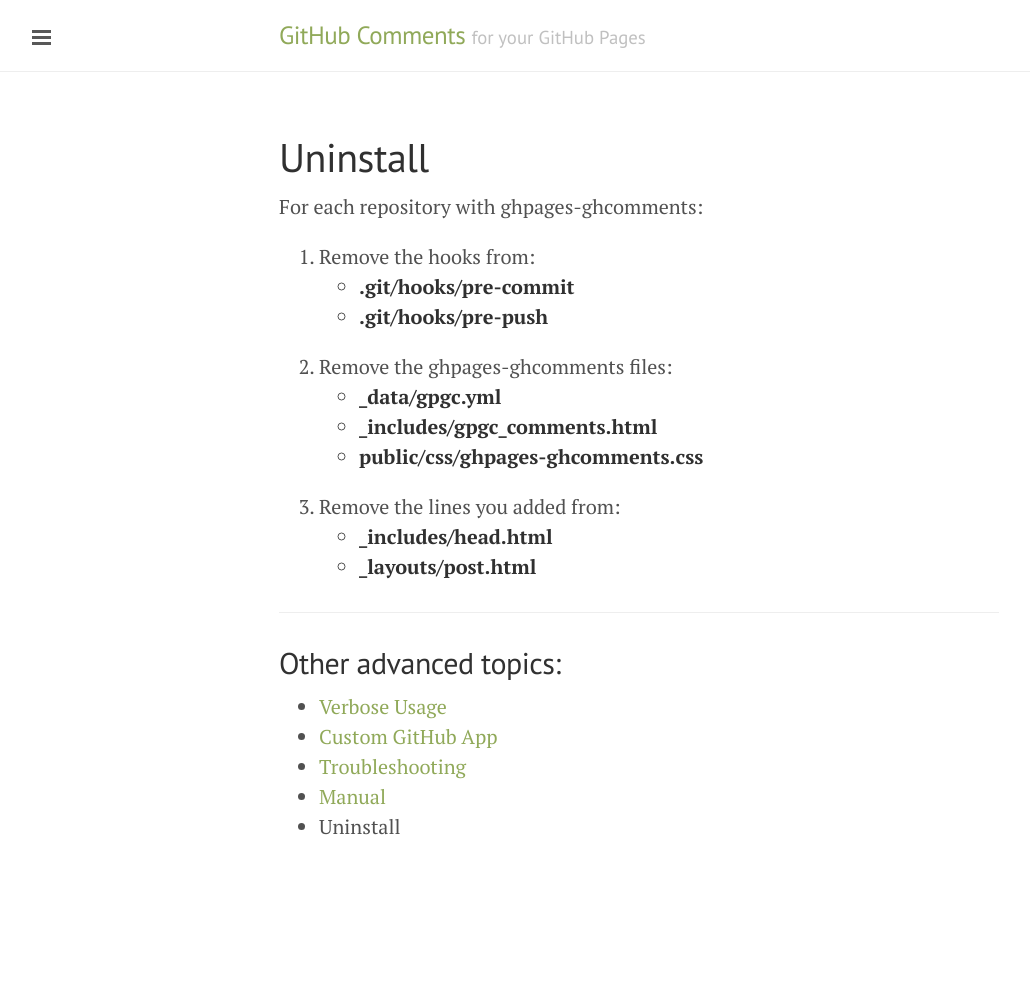
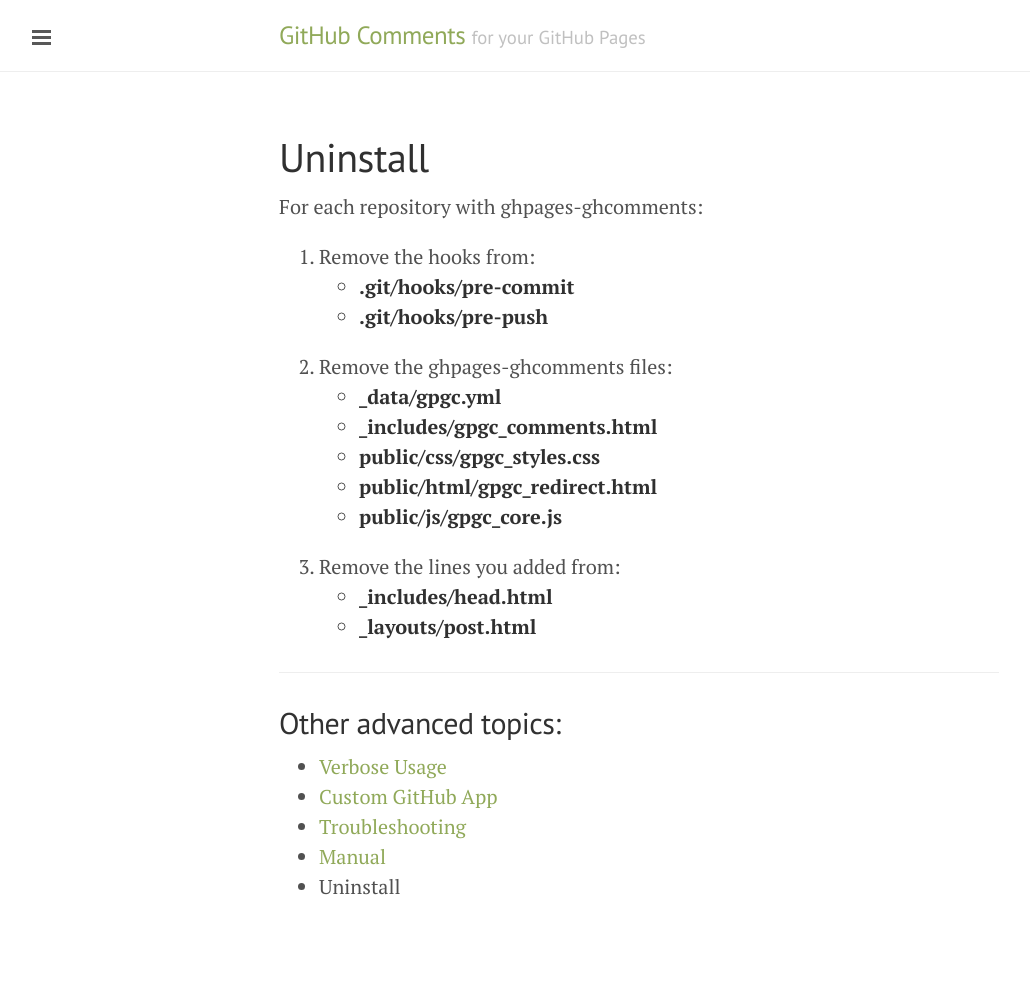
Before and after one commit to wireddown/ghpages-ghcomments, a Jekyll site: the page built from advanced/uninstall.md, in a window 1280 px wide. Shown: the whole page, without its empty margins (1-1031 px from the left). Built offline with Jekyll 4.4.1, drawn with Linux system fonts in a browser that asks for light colours; Markdown is read by kramdown in place of the engine named in the settings; before the commit the page ends 922 px from its top, so only the background shows below that.

Commit message:
Update uninstall instructions

```diff
--- a/advanced/uninstall.md
+++ b/advanced/uninstall.md
@@ -11,7 +11,9 @@ For each repository with ghpages-ghcomments:
  1. Remove the ghpages-ghcomments files:
   * **_data/gpgc.yml**
   * **\_includes/gpgc_comments.html**
-  * **public/css/ghpages-ghcomments.css**
+  * **public/css/gpgc_styles.css**
+  * **public/html/gpgc_redirect.html**
+  * **public/js/gpgc_core.js**
  1. Remove the lines you added from:
   * **_includes/head.html**
   * **_layouts/post.html**
```
